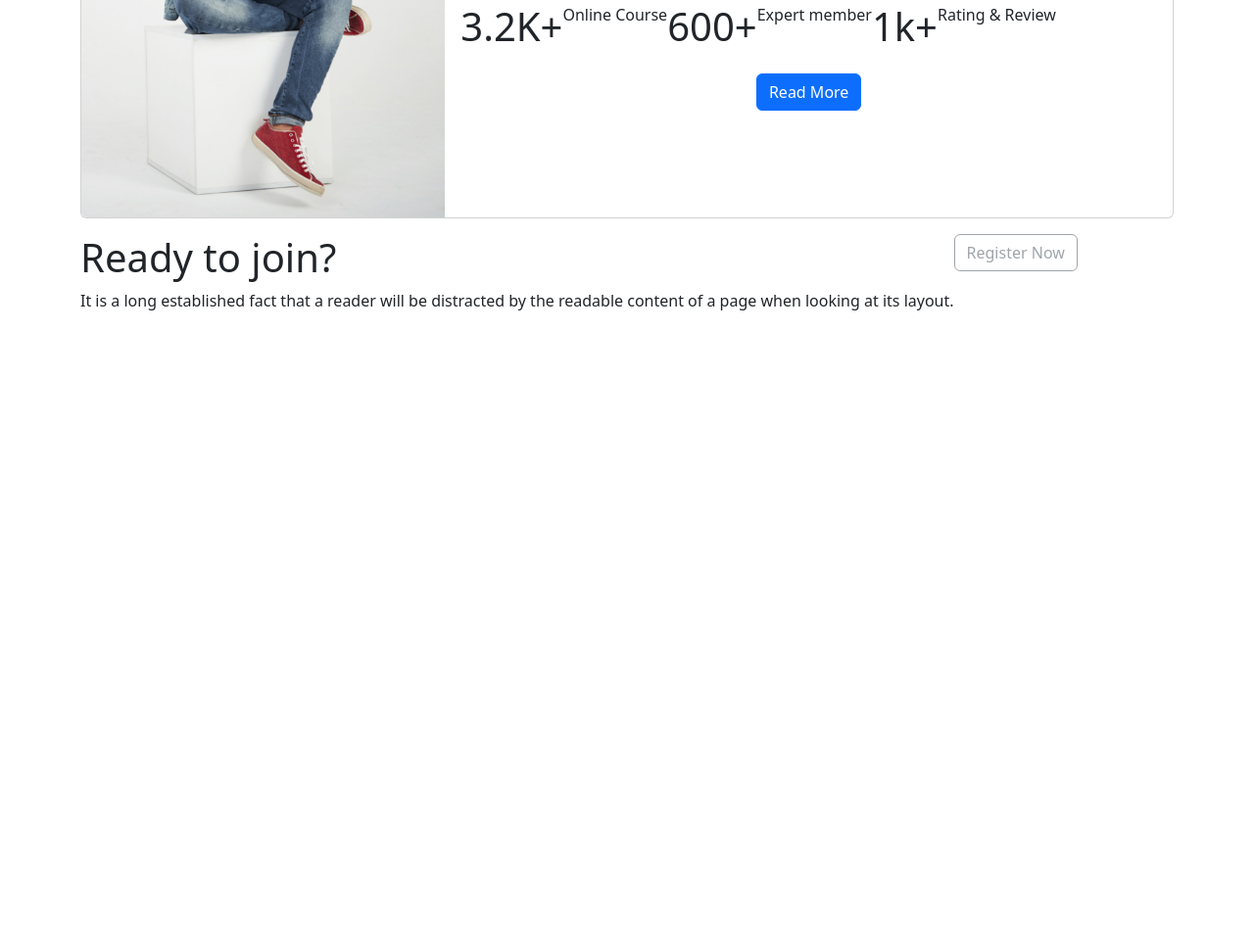
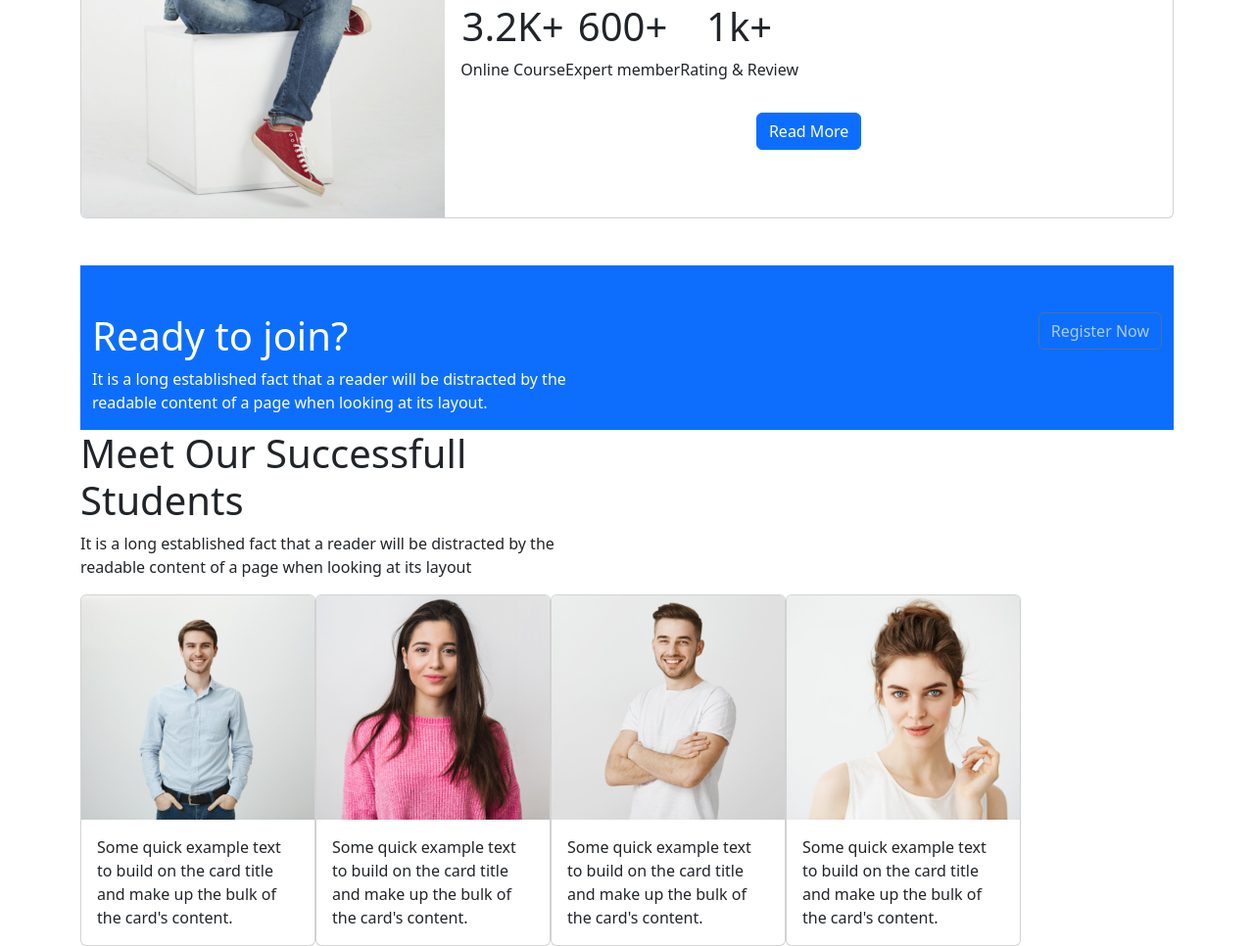
Before and after one commit to sajibdas1/edTech-website-main, a plain HTML site: page index.html in a window 1280 px wide. Shown: the part 1917-2883 px from the top of the page at 98% size. Before the commit the page ends 2252 px from the top, so only its background shows below. Drawn offline with nearby package versions, Linux system fonts and the light colour scheme.

Commit message:
data submit

```diff
--- a/index.html
+++ b/index.html
@@ -223,12 +223,18 @@
                   Anything embarrassing hidden in the middle of text. All the Lorem Ipsum<br
                   generators on the Internet tend to repeat predefined.</p>
                  <div class="d-flex mt-2 mb-3">
-                  <h1>3.2K+</h1>
-                  <p>Online Course</p>
+                  <div>
+                    <h1>3.2K+</h1>
+                    <p>Online Course</p>
+                  </div>
+                 <div>
                   <h1>600+</h1>
                   <p>Expert member</p>
+                 </div>
+                 <div>
                   <h1>1k+</h1>
                   <p>Rating & Review</p>
+                 </div>
                  </div>
                  <button type="button" class="btn btn-primary">Read More</button>
               </div>
@@ -236,17 +242,54 @@
           </div>
       </div>
       </div>
-    <div class="d-flex">
+    <div class=" broder  d-flex bg-primary text-white mt-5">
+    <div class="container d-flex justify-content-between mt-5 ">
       <div>
         <h1>Ready to join?</h1>
-        <p>It is a long established fact that a reader will be distracted by the
+        <p>It is a long established fact that a reader will be distracted by the<br>
           readable content of a page when looking at its layout.
           </p>
       </div>
-      <div>
-        <button type="button" class="btn btn-outline-secondary" disabled>Register Now</button>
+      <div class="text-center">
+        <button type="button" class="btn btn-outline-secondary text-white" disabled>Register Now</button>
       </div>
     </div>
+    </div>
+    <section>
+  <div>
+    <h1>Meet Our Successfull<br>
+      Students</h1>
+      <p>It is a long established fact that a reader will be distracted by the<br>
+        readable content of a page when looking at its layout</p>
+  </div>
+ <div class="d-flex">
+  <div class="card" style="width: 15rem;">
+    <img src="images/student/student-1.png" class="card-img-top" alt="...">
+    <div class="card-body">
+      <p class="card-text">Some quick example text to build on the card title and make up the bulk of the card's content.</p>
+    </div>
+  </div>
+  <div class="card" style="width: 15rem;">
+    <img src="images/student/student-2.png" class="card-img-top" alt="...">
+    <div class="card-body">
+      <p class="card-text">Some quick example text to build on the card title and make up the bulk of the card's content.</p>
+    </div>
+  </div>
+  <div class="card" style="width: 15rem;">
+    <img src="images/student/student-3.png" class="card-img-top" alt="...">
+    <div class="card-body">
+      <p class="card-text">Some quick example text to build on the card title and make up the bulk of the card's content.</p>
+    </div>
+  </div>
+  <div class="card" style="width: 15rem;">
+    <img src="images/student/student-4.png" class="card-img-top" alt="...">
+    <div class="card-body">
+      <p class="card-text">Some quick example text to build on the card title and make up the bulk of the card's content.</p>
+    </div>
+  </div>
+  </div>
+ </div>
+    </section>
       </main>
     <script src="https://cdn.jsdelivr.net/npm/bootstrap@5.2.0/dist/js/bootstrap.bundle.min.js" integrity="sha384-A3rJD856KowSb7dwlZdYEkO39Gagi7vIsF0jrRAoQmDKKtQBHUuLZ9AsSv4jD4Xa" crossorigin="anonymous"></script>
   </body>
```
